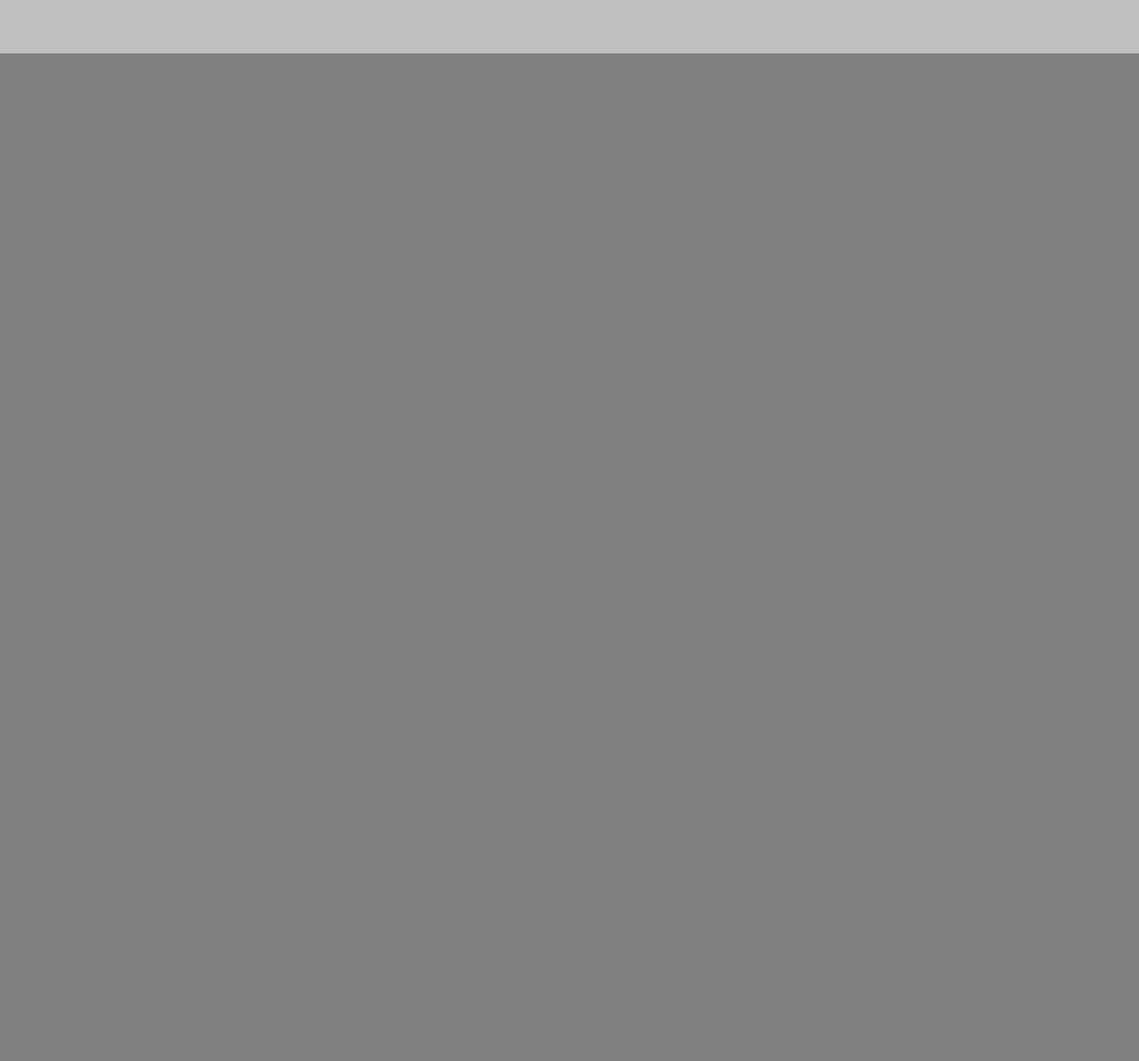
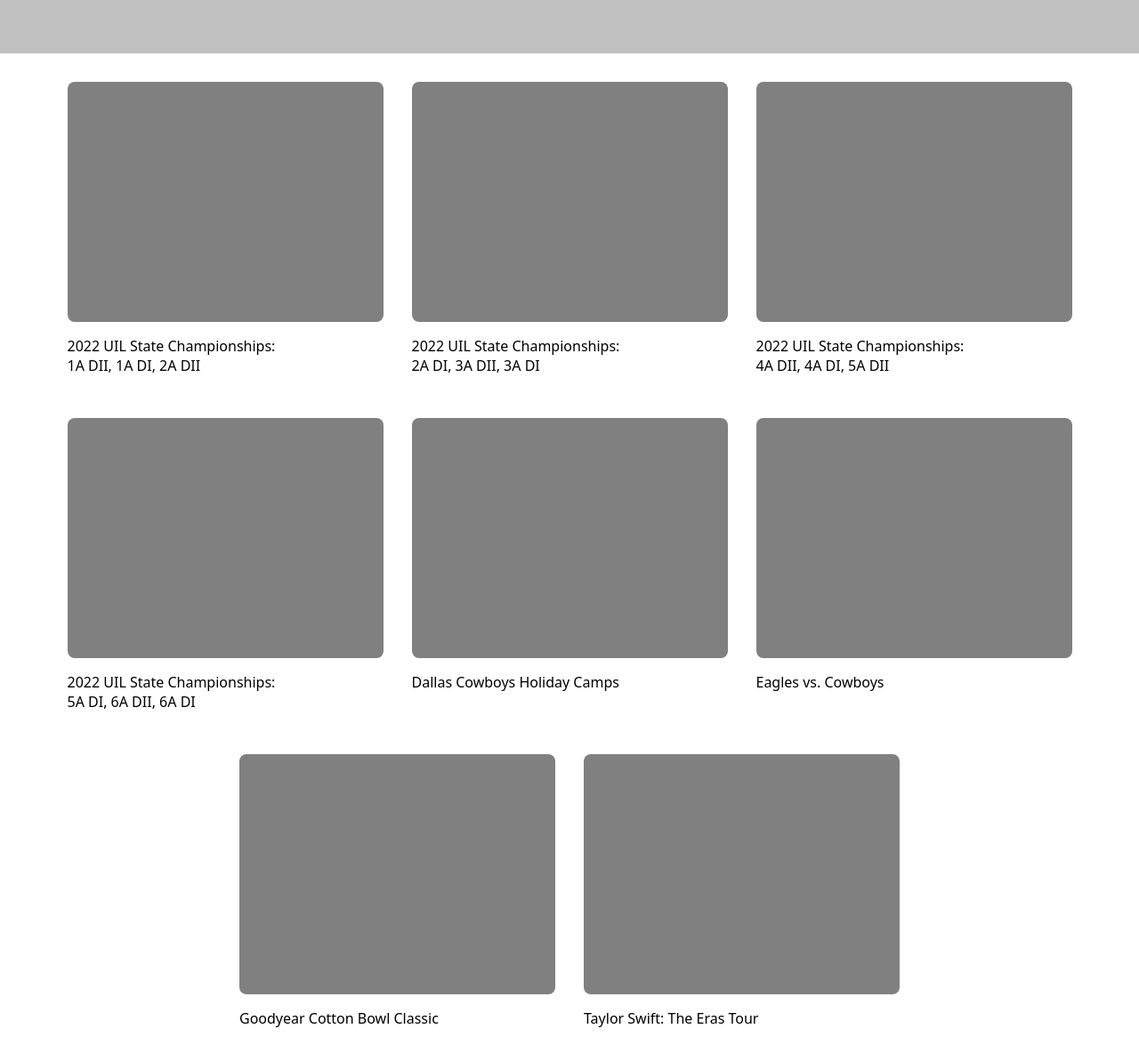
Before and after one commit to dneece522/flexbox-lab, a plain HTML site: page index.html in a window 1280 px wide. Shown: the part 665-1858 px from the top of the page at 89% size. Before the commit the page ends 800 px from the top, so only its background shows below. Drawn offline with Linux system fonts and the light colour scheme.

Commit message:
complete main section of website

```diff
--- a/css/style.css
+++ b/css/style.css
@@ -66,6 +66,22 @@ button {
   font-size: 16px;
 }
 
+main {
+  background-color: #ffffff;
+  padding: 32px 72px;
+  display: flex;
+  justify-content: center;
+  flex-wrap: wrap;
+  gap: 32px;
+}
+
+.img-placeholder {
+  width: 355px;
+  height: 270px;
+  background-color: gray;
+  border-radius: 8px;
+}
+
 #hero div {
   border: 1px solid #002244;
   padding: 0 20px 20px;
--- a/index.html
+++ b/index.html
@@ -28,6 +28,55 @@
       <button>View Tours</button>
     </div>
   </section>
-  <main></main>
+  <main>
+    <article class="card">
+      <div class="img-placeholder"></div>
+      <div class="card-footer">
+        <p>2022 UIL State Championships:<br>1A DII, 1A DI, 2A DII</p>
+      </div>
+    </article>
+    <article class="card">
+      <div class="img-placeholder"></div>
+      <div class="card-footer">
+        <p>2022 UIL State Championships:<br>2A DI, 3A DII, 3A DI</p>
+      </div>
+    </article>
+    <article class="card">
+      <div class="img-placeholder"></div>
+      <div class="card-footer">
+        <p>2022 UIL State Championships:<br>4A DII, 4A DI, 5A DII</p>
+      </div>
+    </article>
+    <article class="card">
+      <div class="img-placeholder"></div>
+      <div class="card-footer">
+        <p>2022 UIL State Championships:<br>5A DI, 6A DII, 6A DI</p>
+      </div>
+    </article>
+    <article class="card">
+      <div class="img-placeholder"></div>
+      <div class="card-footer">
+        <p>Dallas Cowboys Holiday Camps</p>
+      </div>
+    </article>
+    <article class="card">
+      <div class="img-placeholder"></div>
+      <div class="card-footer">
+        <p>Eagles vs. Cowboys</p>
+      </div>
+    </article>
+    <article class="card">
+      <div class="img-placeholder"></div>
+      <div class="card-footer">
+        <p>Goodyear Cotton Bowl Classic</p>
+      </div>
+    </article>
+    <article class="card">
+      <div class="img-placeholder"></div>
+      <div class="card-footer">
+        <p>Taylor Swift: The Eras Tour</p>
+      </div>
+    </article>
+  </main>
 </body>
 </html>
```
